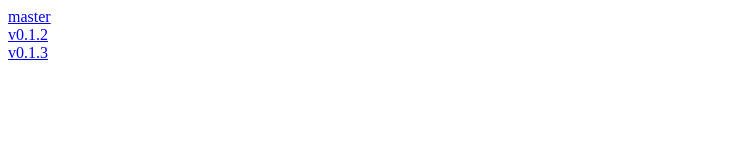
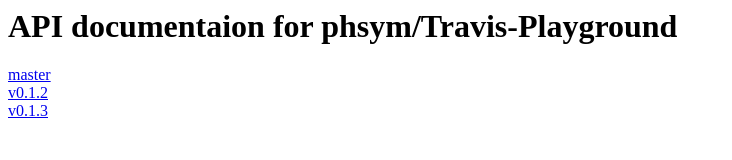
Before and after one commit to phsym/Travis-Playground, a plain HTML site: page index.html in a window 1280 px wide. Shown: the whole page, without its empty margins (0-732 px from the left). Drawn offline with Linux system fonts and the light colour scheme.

Commit message:
Updated documentation

```diff
--- a/index.html
+++ b/index.html
@@ -1,4 +1,5 @@
 <html><head><title>Prettytable-rs API documentation</title></head><body>
+<h1>API documentaion for phsym/Travis-Playground</h1>
 <a href='master'>master</a><br/>
 <a href='v0.1.2'>v0.1.2</a><br/>
 <a href='v0.1.3'>v0.1.3</a><br/>
```
